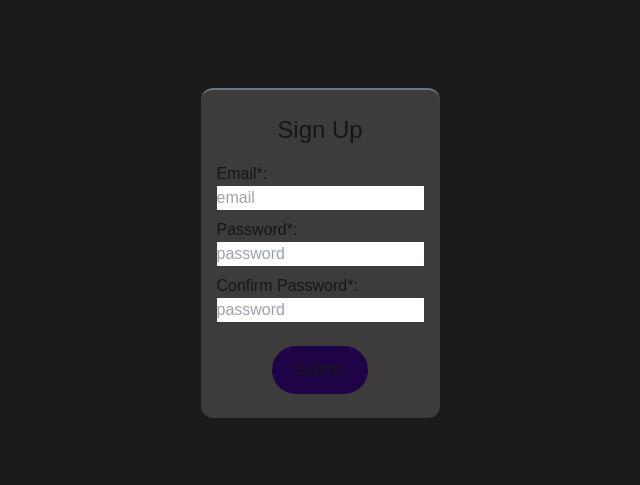
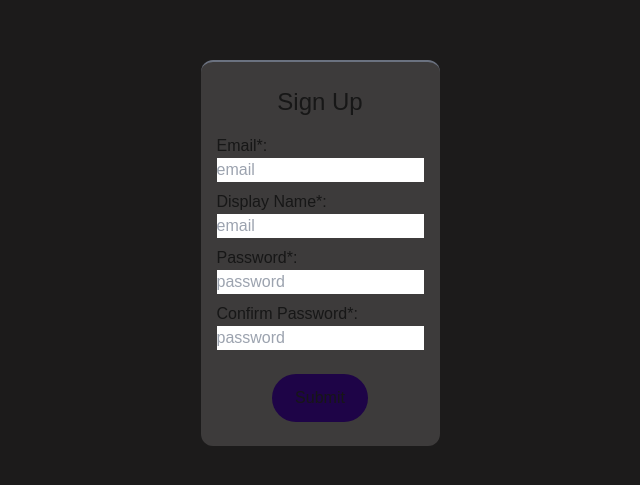
Before and after one commit to antpm/media-tracker-next, a Next.js app: page /signup in a window 1280 px wide. Shown: the part 147-632 px from the top of the page, without its empty margins (320-960 px from the left). Built offline with nearby package versions, Linux system fonts and the light colour scheme; no server answers.

Commit message:
added display name field to sign up screen

```diff
--- a/app/signup/page.tsx
+++ b/app/signup/page.tsx
@@ -3,7 +3,7 @@
 import { useEffect, useState } from 'react';
 import { auth, db } from '../util/firebase/firebase-app';
 import { useRouter, useSearchParams } from 'next/navigation';
-import { createUserWithEmailAndPassword } from 'firebase/auth';
+import { createUserWithEmailAndPassword, updateProfile } from 'firebase/auth';
 import { FirebaseError } from 'firebase/app';
 import { doc, setDoc, Timestamp } from 'firebase/firestore';
 
@@ -12,6 +12,7 @@ export default function SignUp() {
 	const [email, setEmail] = useState('');
 	const [password, setPassword] = useState('');
 	const [confirmPass, setConfirmPass] = useState('');
+	const [displayName, setDisplayName] = useState('');
 	const [errors, setErrors] = useState(false);
 	const [errorsMsg, setErrorsMsg] = useState('');
 	const [success, setSuccess] = useState(false);
@@ -45,7 +46,7 @@ export default function SignUp() {
 	async function handleSignUp() {
 		setErrors(false);
 		setErrorsMsg('');
-		if (email === '' || password === '' || confirmPass === '') {
+		if (email === '' || password === '' || confirmPass === '' || displayName === '') {
 			//console.log('vaidation failed');
 			setErrors(true);
 			setErrorsMsg('All fields are required');
@@ -58,6 +59,7 @@ export default function SignUp() {
 					setDoc(doc(db, 'users', userCred.user.uid), {
 						join: Timestamp.fromDate(new Date()),
 					});
+					updateProfile(auth.currentUser!, { displayName: displayName });
 					auth.signOut();
 					setCurrentUser(userCred.user);
 					setSuccess(true);
@@ -100,6 +102,8 @@ export default function SignUp() {
 						<h1 className="mx-auto m-4 text-2xl">Sign Up</h1>
 						<p className="mx-2">Email*:</p>
 						<input className="text-black mx-2 mb-2" type="email" placeholder="email" value={email} onChange={(e) => setEmail(e.target.value)} />
+						<p className="mx-2">Display Name*:</p>
+						<input className="text-black mx-2 mb-2" type="email" placeholder="email" value={displayName} onChange={(e) => setDisplayName(e.target.value)} />
 						<p className="mx-2">Password*:</p>
 						<input className="text-black mx-2 mb-2" type="password" placeholder="password" value={password} onChange={(e) => setPassword(e.target.value)} />
 						<p className="mx-2">Confirm Password*:</p>
```
